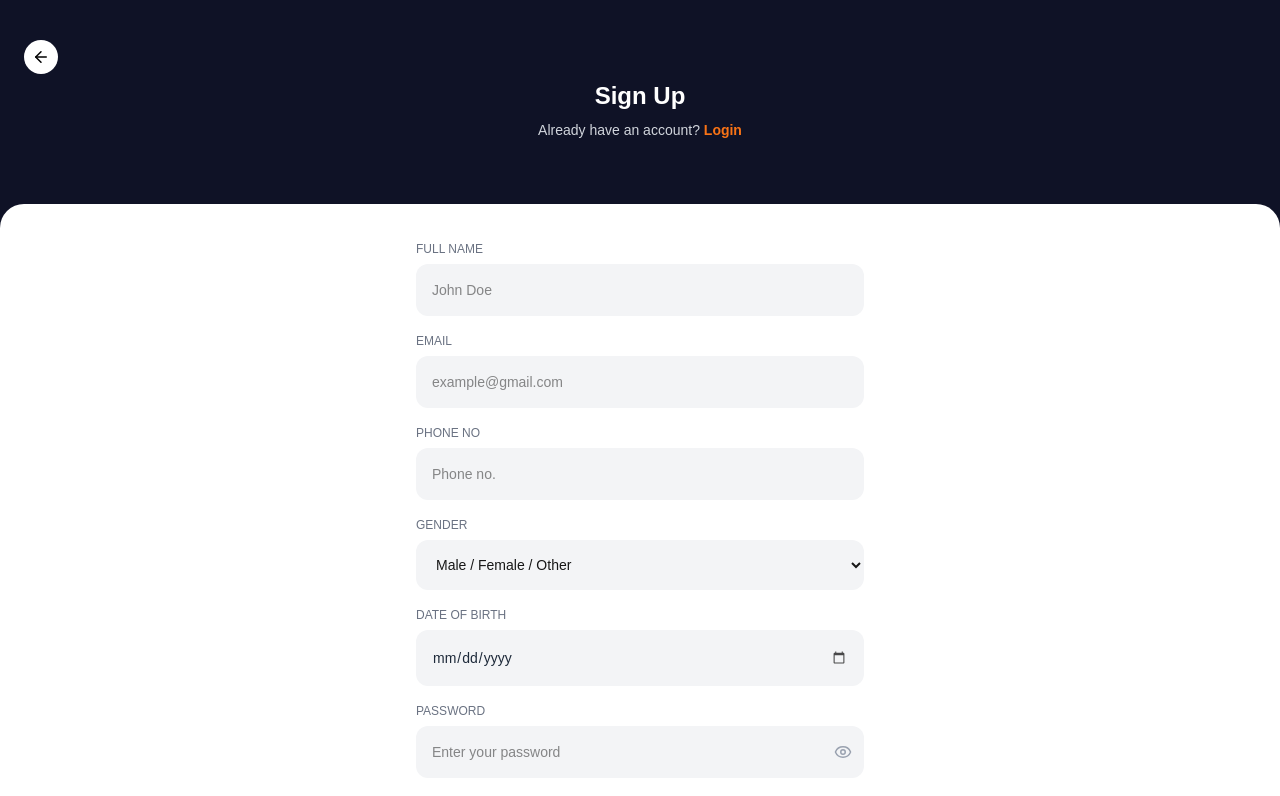
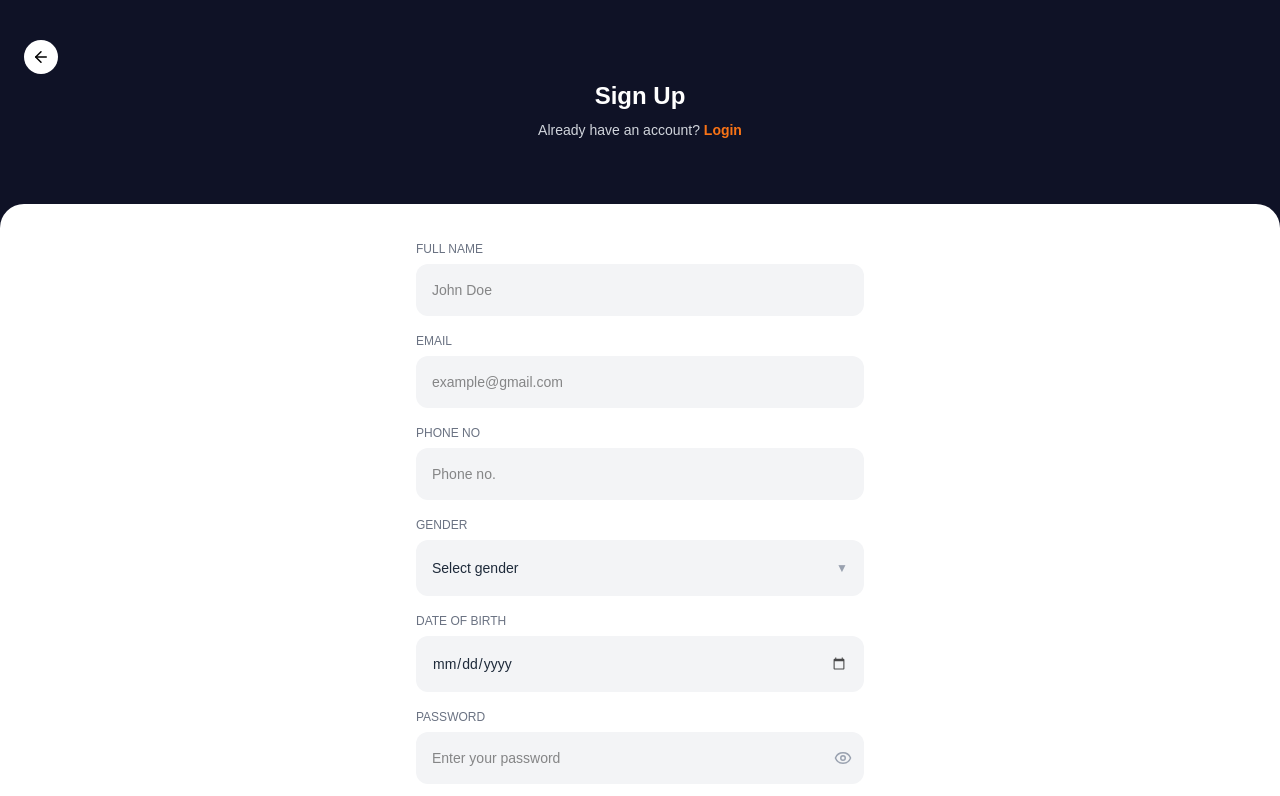
Before and after one commit to HimanshuSharma-95/tiffinvala-user, a Next.js app: page /signup in a window 1280 px wide. Shown: the top 796 px of the page. Built offline with nearby package versions, Linux system fonts and the light colour scheme; no server answers.

Commit message:
Updated Signup Form

```diff
--- a/src/app/(auth)/signup/page.tsx
+++ b/src/app/(auth)/signup/page.tsx
@@ -127,7 +127,7 @@ export default function SignupPage() {
                         </div>
 
                         {/* Gender */}
-                        <div>
+                        {/* <div>
                             <label className="text-xs text-gray-500 font-medium">GENDER</label>
                             <select
                                 {...register('gender')}
@@ -141,6 +141,69 @@ export default function SignupPage() {
                             {errors.gender && (
                                 <p className="text-red-500 text-xs mt-1">{errors.gender.message}</p>
                             )}
+                        </div> */}
+
+                        {/* Gender */}
+                        <div>
+
+                            <label className="text-xs text-gray-500 font-medium">
+                                GENDER
+                            </label>
+
+                            <div className="relative mt-1">
+
+                                <select
+                                    {...register('gender')}
+                                    className="
+                w-full
+                h-14
+                bg-gray-100
+                rounded-xl
+                px-4
+                text-sm
+                outline-none
+                appearance-none
+                text-[#1E2A3A]
+                pr-10
+                ios-select-input
+            "
+                                    defaultValue=""
+                                >
+
+                                    <option value="" disabled>
+                                        Select gender
+                                    </option>
+
+                                    <option value="male">
+                                        Male
+                                    </option>
+
+                                    <option value="female">
+                                        Female
+                                    </option>
+
+                                    <option value="other">
+                                        Other
+                                    </option>
+
+                                </select>
+
+                                {/* Custom Arrow */}
+
+                                <div className="pointer-events-none absolute right-4 top-1/2 -translate-y-1/2 text-gray-400 text-xs">
+                                    ▼
+                                </div>
+
+                            </div>
+
+                            {
+                                errors.gender && (
+                                    <p className="text-red-500 text-xs mt-1">
+                                        {errors.gender.message}
+                                    </p>
+                                )
+                            }
+
                         </div>
 
                         {/* DOB */}
--- a/src/app/globals.css
+++ b/src/app/globals.css
@@ -47,3 +47,12 @@ body {
 .ios-date-input::-webkit-date-and-time-value {
   min-height: 1.5em;
 }
+
+
+/* IOS SELECT FIX */
+
+.ios-select-input {
+  -webkit-appearance: none;
+  appearance: none;
+  min-height: 56px;
+}
```
